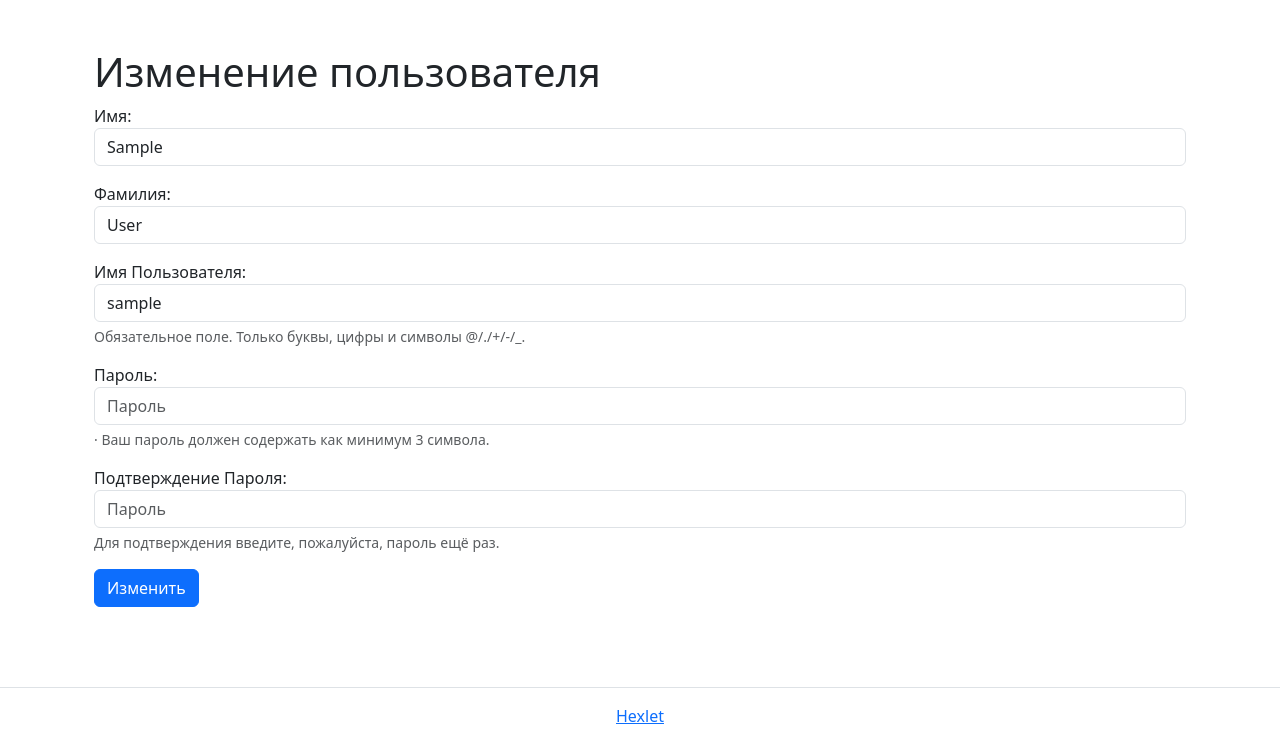
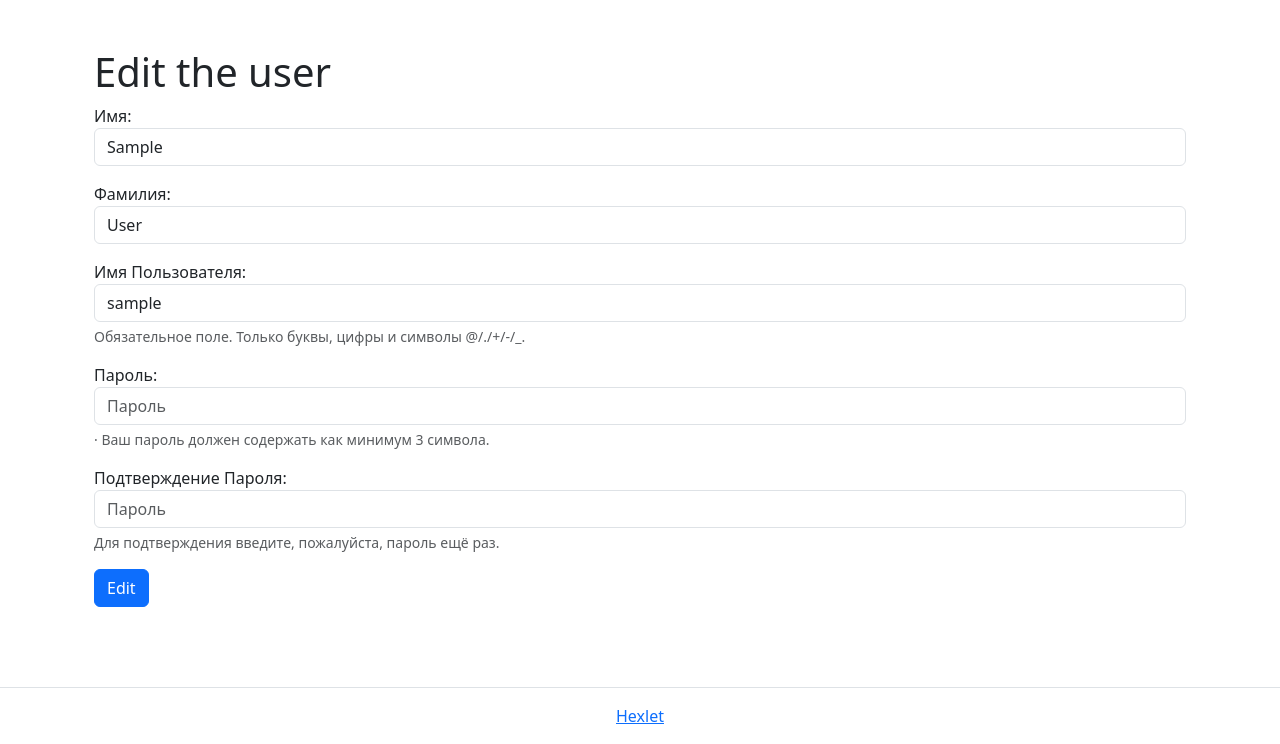
Before and after one commit to chustovalena/python-project-52, a Django app: page /users/1/update/ in a window 1280 px wide. Shown: the part 56-800 px from the top of the page. Run offline with Django 5.2, Linux system fonts and the light colour scheme; the visitor is signed in with stand-in values (Sample User, id 1); data comes from the database, SQL or seed files in the repository.

Commit message:
user i18n template update

```diff
--- a/task_manager/user/templates/user/update.html
+++ b/task_manager/user/templates/user/update.html
@@ -1,8 +1,9 @@
 {% extends "base.html" %}
+{% load i18n %}
 
 {% block content %}
 <div class="container mt-4">
-  <h1>Изменение пользователя</h1>
+  <h1>{% translate 'Edit the user' %}</h1>
   <form method="post">
     {% csrf_token %}
 
@@ -27,7 +28,7 @@
       </div>
     {% endfor %}
 
-    <button type="submit" class="btn btn-primary">Изменить</button>
+    <button type="submit" class="btn btn-primary">{% translate 'Edit' %}</button>
   </form>
 </div>
 {% endblock %}
```
